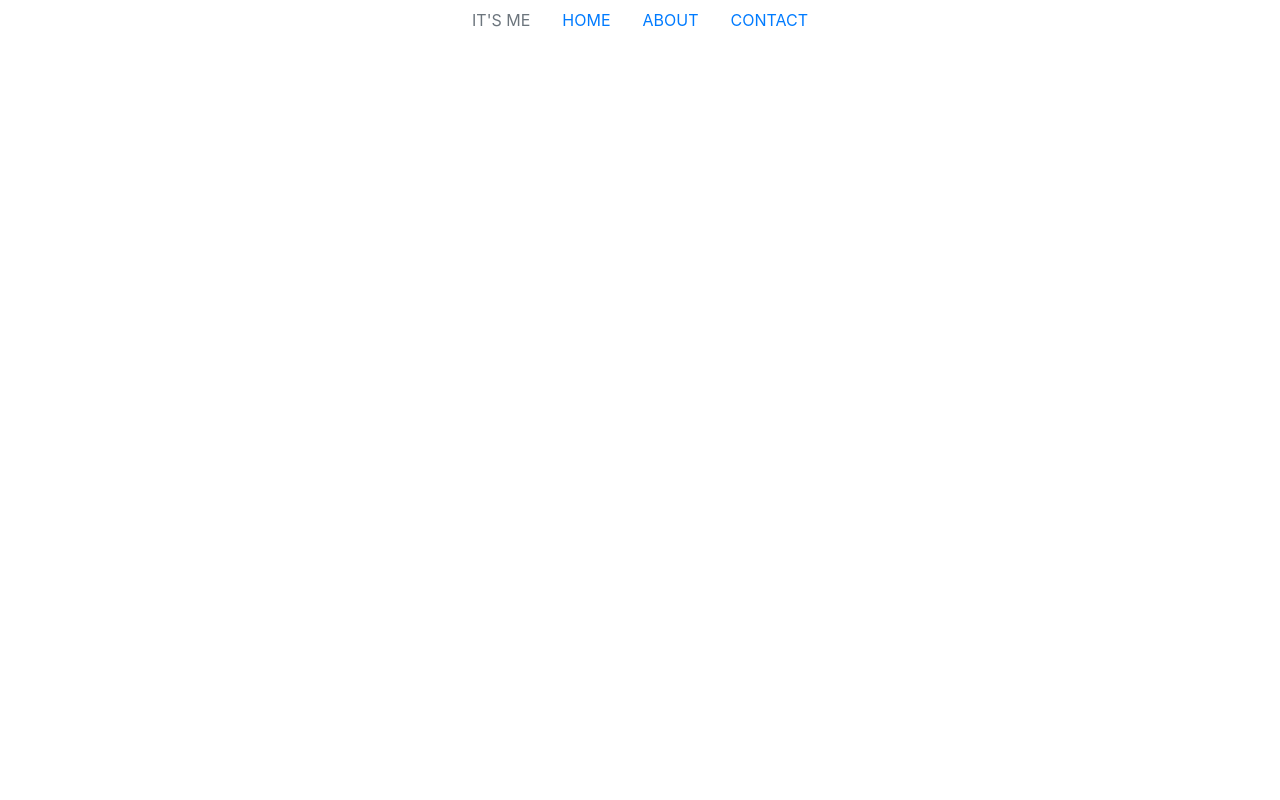
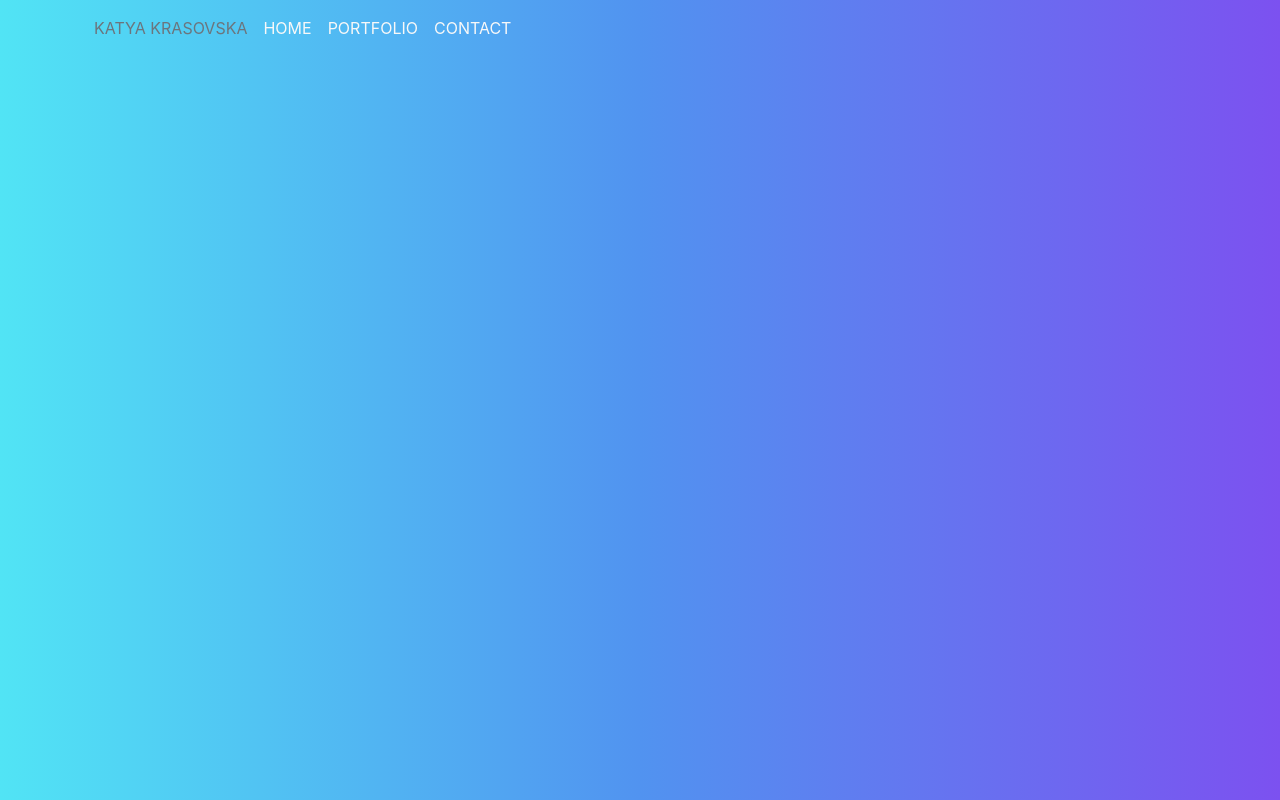
Before and after one commit to Katya1510/portfolio2.0, a plain HTML site: page index.html in a window 1280 px wide. Drawn offline with nearby package versions, Linux system fonts and the light colour scheme.

Commit message:
header_and_gradient

```diff
--- a/index.html
+++ b/index.html
@@ -6,22 +6,39 @@
     <meta name="viewport" content="width=device-width, initial-scale=1.0">
     <title>My portfolio</title>
     <link rel="stylesheet" href="https://maxcdn.bootstrapcdn.com/bootstrap/4.0.0/css/bootstrap.min.css" integrity="sha384-Gn5384xqQ1aoWXA+058RXPxPg6fy4IWvTNh0E263XmFcJlSAwiGgFAW/dAiS6JXm" crossorigin="anonymous">
+    <link rel="stylesheet" href="style.css">
   </head>
 <body>
-    <ul class="nav justify-content-center">
+  <header class="header">
+    <div class="container">
+      <div class="row">
+        <nav class="navbar navbar-expand-lg">
+          <button class="navbar-toggler" type="button" data-bs-toggle="collapse" data-bs-target="#navbarNav" aria-controls="navbarNav" aria-expanded="false" aria-label="Toggle navigation">
+            <span class="navbar-toggler-icon">
+              <svg xmlns="http://www.w3.org/2000/svg" width="24" height="24" fill="currentColor" class="bi bi-list" viewBox="0 0 16 16">
+                <path fill-rule="evenodd" d="M2.5 12a.5.5 0 0 1 .5-.5h10a.5.5 0 0 1 0 1H3a.5.5 0 0 1-.5-.5zm0-4a.5.5 0 0 1 .5-.5h10a.5.5 0 0 1 0 1H3a.5.5 0 0 1-.5-.5zm0-4a.5.5 0 0 1 .5-.5h10a.5.5 0 0 1 0 1H3a.5.5 0 0 1-.5-.5z"/>
+              </svg>
+            </span>
+          </button>
+          <div class="collapse navbar-collapse" id="navbarNav">
+           <ul class="navbar-nav">
              <li class="nav-item">
-            <a class="nav-link disabled" href="#">IT'S ME</a>
+               <a class="nav-link disabled" href="#">KATYA KRASOVSKA</a>
              </li>
              <li class="nav-item">
-          <a class="nav-link active" href="#">HOME</a>
+               <a class="nav-link" aria-current="page" href="#">HOME</a>
               </li>
               <li class="nav-item">
-          <a class="nav-link" href="#">ABOUT</a>
+                <a class="nav-link" href="#">PORTFOLIO</a>
               </li>
               <li class="nav-item">
                <a class="nav-link" href="#">CONTACT</a>
               </li>
             </ul>
+          </div>
+        </nav>
+      </div>
+  </header>
     <script src="https://code.jquery.com/jquery-3.2.1.slim.min.js" integrity="sha384-KJ3o2DKtIkvYIK3UENzmM7KCkRr/rE9/Qpg6aAZGJwFDMVNA/GpGFF93hXpG5KkN" crossorigin="anonymous"></script>
     <script src="https://cdnjs.cloudflare.com/ajax/libs/popper.js/1.12.9/umd/popper.min.js" integrity="sha384-ApNbgh9B+Y1QKtv3Rn7W3mgPxhU9K/ScQsAP7hUibX39j7fakFPskvXusvfa0b4Q" crossorigin="anonymous"></script>
     <script src="https://maxcdn.bootstrapcdn.com/bootstrap/4.0.0/js/bootstrap.min.js" integrity="sha384-JZR6Spejh4U02d8jOt6vLEHfe/JQGiRRSQQxSfFWpi1MquVdAyjUar5+76PVCmYl" crossorigin="anonymous"></script>
--- /dev/null
+++ b/style.css
@@ -0,0 +1,7 @@
+body{
+background-image: linear-gradient(90deg, #51e4f5, #5193f0, #7c51f0);
+}
+
+.nav-link {
+    color: rgb(248, 248, 248)
+}
```
Lines whose indentation alone changed are shown as unchanged.
